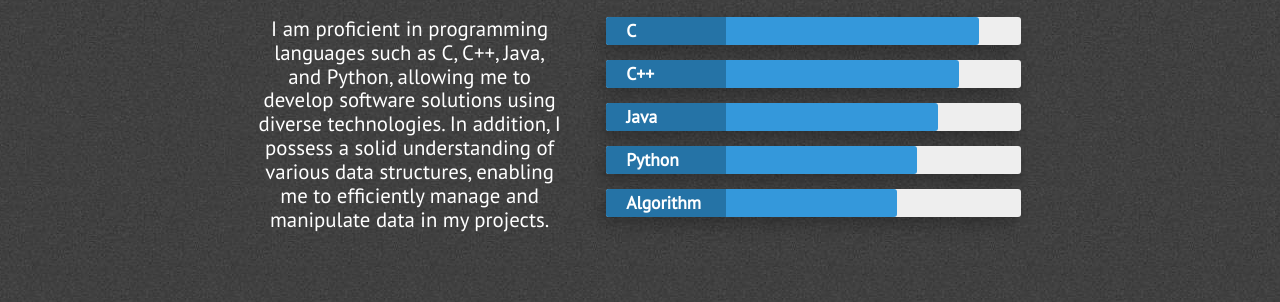
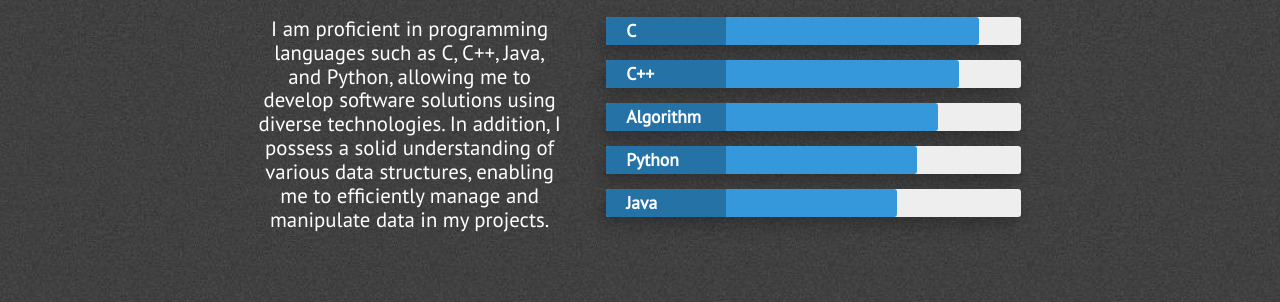
Before and after one commit to ydykim/ydykim.github.io, a Jekyll site: the page built from index.html, in a window 1280 px wide and 900 px high, scrolled down 2211 px. Shown: the part 155-457 px from the top of the window. Built offline with Jekyll 4.4.1, drawn with Linux system fonts in a browser that asks for light colours; nearby versions of some CDN libraries.

Commit message:
Update skills.html

```diff
--- a/_includes/skills.html
+++ b/_includes/skills.html
@@ -25,7 +25,7 @@
                         </div> <!-- End Skill Bar -->
 
                         <div class="skillbar clearfix " data-percent="80%">
-                            <div class="skillbar-title" style="background: #2980b9;"><span>Java</span></div>
+                            <div class="skillbar-title" style="background: #2980b9;"><span>Algorithm</span></div>
                             <div class="skillbar-bar" style="background: #3498db"></div>
                         </div> <!-- End Skill Bar -->
 
@@ -36,7 +36,7 @@
                         </div> <!-- End Skill Bar -->
 
                         <div class="skillbar clearfix " data-percent="70%">
-                            <div class="skillbar-title" style="background: #2980b9"><span>Algorithm</span></div>
+                            <div class="skillbar-title" style="background: #2980b9"><span>Java</span></div>
                             <div class="skillbar-bar" style="background: #3498db;"></div>
                         </div> <!-- End Skill Bar -->
                     </div>
```
